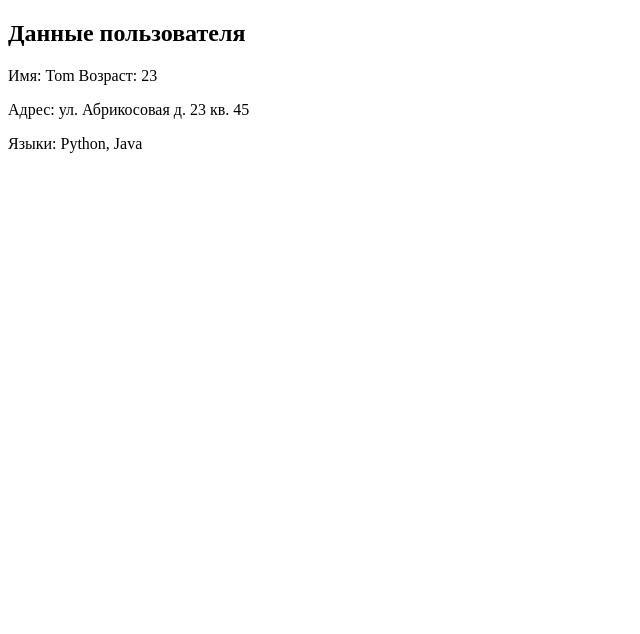
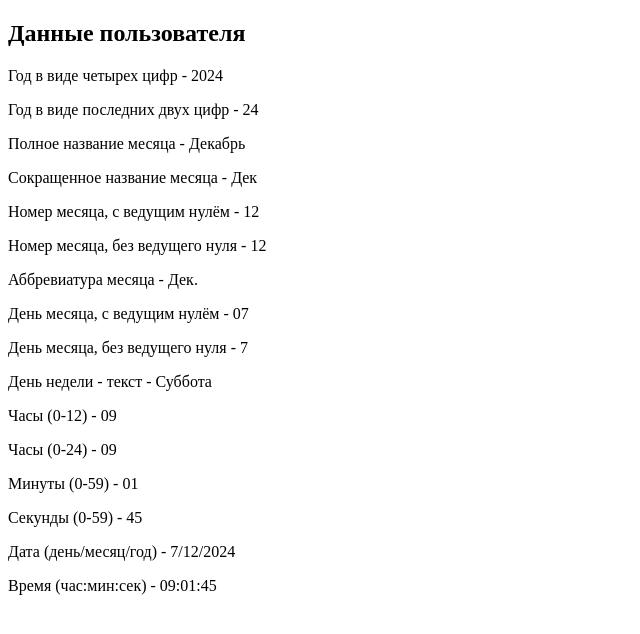
Before and after one commit to 52ivepub/Django_stepic, a Django app: page / in a window 1280 px wide. Shown: the top 634 px of the page, without its empty margins (0-640 px from the left). Run offline with Django 5.2, Linux system fonts and the light colour scheme.

Commit message:
отбражение текущей даты в html

```diff
--- a/stepic/templates/blog/index.html
+++ b/stepic/templates/blog/index.html
@@ -9,9 +9,22 @@
 </head>
 <body>
     <h2>{{ header }}</h2>
-    <p> Имя: {{ user.name }} Возраст: {{ user.age }} </p>
-    <p> Адрес: ул. {{ adress.0 }} д. {{ adress.1 }} кв. {{ adress.2 }} </p>
-    <p>Языки: {{ langs.0 }}, {{ langs.1 }} </p>
+    <p>Год в виде четырех цифр - {% now "Y" %}</p>
+    <p>Год в виде последних двух цифр - {% now "y" %}</p>
+    <p>Полное название месяца - {% now "F" %}</p>
+    <p>Сокращенное название месяца - {% now "M" %}</p>
+    <p>Номер месяца, с ведущим нулём - {% now "m" %}</p>
+    <p>Номер месяца, без ведущего нуля - {% now "n" %}</p>
+    <p>Аббревиатура месяца  - {% now "N" %}</p>
+    <p>День месяца, с ведущим нулём - {% now "d" %}</p>
+    <p>День месяца, без ведущего нуля - {% now "j" %}</p>
+    <p>День недели - текст - {% now "l" %}</p>
+    <p>Часы (0-12) - {% now "h" %}</p>
+    <p>Часы (0-24) - {% now "H" %}</p>
+    <p>Минуты (0-59) - {% now "i" %}</p>
+    <p>Секунды (0-59) - {% now "s" %}</p>
+    <p>Дата (день/месяц/год) - {% now "j/m/Y" %}</p>
+    <p>Время (час:мин:сек) - {% now "H:i:s" %}</p>
 
 </body>
 </html>
```
Also changed, not shown: stepic/blog/views.py (line endings or trailing spaces).
